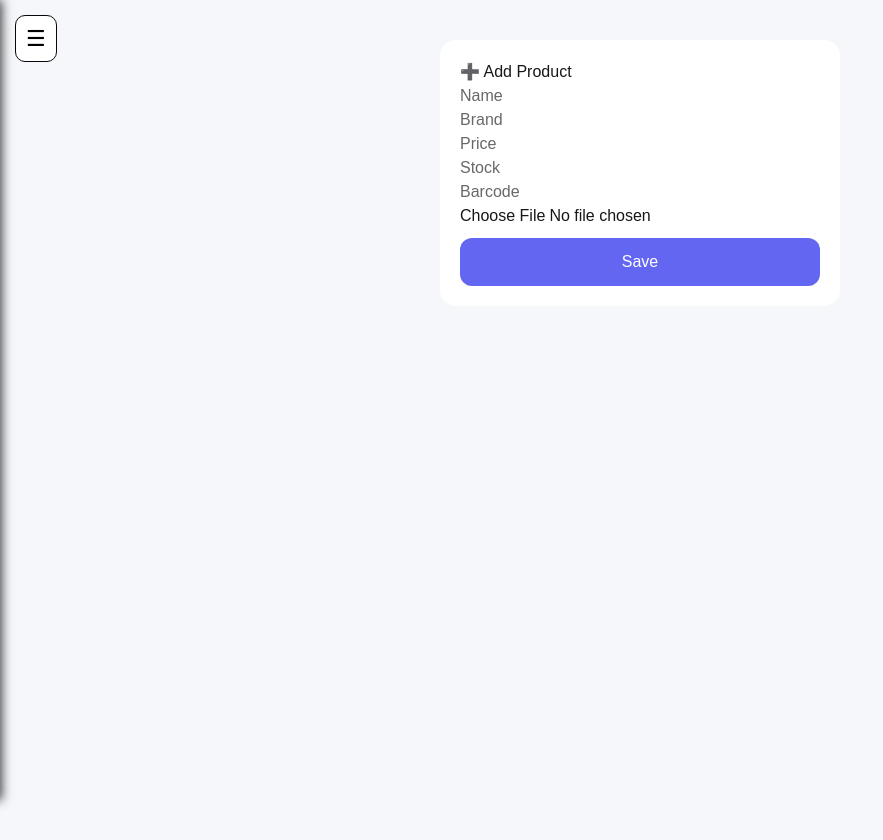
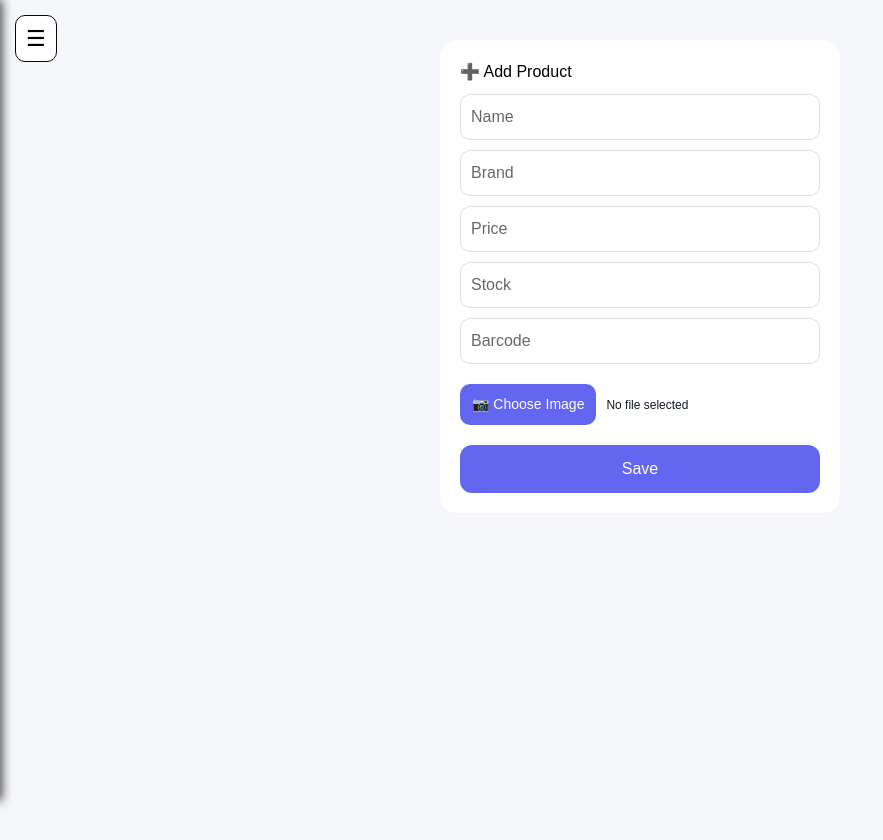
Before and after one commit to AmaniElTrabulsi/ward_cosmetics, a Next.js app: page /admin/add-product in a window 1280 px wide. Shown: the whole page, without its empty margins (0-883 px from the left). Built offline with nearby package versions, Linux system fonts and the light colour scheme; no server answers.

Commit message:
edited app product page and camera check

```diff
--- a/app/admin/add-product/page.tsx
+++ b/app/admin/add-product/page.tsx
@@ -19,7 +19,7 @@ export default function AddProduct() {
     let imageUrl = "";
 
     if (file) {
-      const fileName = Date.now() + file.name;
+      const fileName = Date.now() + "_" + file.name;
 
       await supabase.storage
         .from("product-images")
@@ -47,24 +47,64 @@ export default function AddProduct() {
   return (
     <div style={styles.page}>
       <div style={styles.card}>
-        <h2>➕ Add Product</h2>
+        <h2 style={{ color: "black" }}>➕ Add Product</h2>
 
-        <input placeholder="Name" onChange={(e) => setName(e.target.value)} />
-        <input placeholder="Brand" onChange={(e) => setBrand(e.target.value)} />
-        <input placeholder="Price" onChange={(e) => setPrice(e.target.value)} />
-        <input placeholder="Stock" onChange={(e) => setStock(e.target.value)} />
-        <input placeholder="Barcode" onChange={(e) => setBarcode(e.target.value)} />
-
-        {/* CAMERA + GALLERY FIX */}
         <input
-          type="file"
-          accept="image/*"
+          placeholder="Name"
+          onChange={(e) => setName(e.target.value)}
+          style={styles.input}
+        />
+        <input
+          placeholder="Brand"
+          onChange={(e) => setBrand(e.target.value)}
+          style={styles.input}
+        />
+        <input
+          placeholder="Price"
+          onChange={(e) => setPrice(e.target.value)}
+          style={styles.input}
+        />
+        <input
+          placeholder="Stock"
+          onChange={(e) => setStock(e.target.value)}
+          style={styles.input}
+        />
+        <input
+          placeholder="Barcode"
+          onChange={(e) => setBarcode(e.target.value)}
+          style={styles.input}
         />
 
+        {/* CUSTOM FILE UPLOAD */}
+        <div style={styles.fileWrapper}>
+          <label style={styles.fileBtn}>
+            📷 Choose Image
+            <input
+              type="file"
+              accept="image/*"
+              style={styles.hiddenFile}
+              onChange={(e) => {
+                const f = e.target.files?.[0] || null;
+                setFile(f);
 
+                if (f) {
+                  setPreview(URL.createObjectURL(f));
+                }
+              }}
+            />
+          </label>
 
+          <span style={styles.fileText}>
+            {file ? file.name : "No file selected"}
+          </span>
+        </div>
+
+        {/* PREVIEW */}
         {preview && (
-          <img src={preview} style={{ width: "100%", marginTop: 10 }} />
+          <img
+            src={preview}
+            style={styles.preview}
+          />
         )}
 
         <button onClick={save} style={styles.btn}>
@@ -88,6 +128,15 @@ const styles: any = {
     borderRadius: 16,
     maxWidth: 400,
     margin: "auto",
+    display: "flex",
+    flexDirection: "column",
+    gap: 10,
+  },
+
+  input: {
+    padding: 10,
+    borderRadius: 10,
+    border: "1px solid #ddd",
   },
 
   btn: {
@@ -99,4 +148,35 @@ const styles: any = {
     border: "none",
     borderRadius: 12,
   },
+
+  fileWrapper: {
+    marginTop: 10,
+    display: "flex",
+    alignItems: "center",
+    gap: 10,
+  },
+
+  fileBtn: {
+    background: "#6366f1",
+    color: "white",
+    padding: "10px 12px",
+    borderRadius: 10,
+    cursor: "pointer",
+    fontSize: 14,
+  },
+
+  hiddenFile: {
+    display: "none",
+  },
+
+  fileText: {
+    fontSize: 12,
+    color: "#111827",
+  },
+
+  preview: {
+    width: "100%",
+    marginTop: 10,
+    borderRadius: 10,
+  },
 };
--- a/app/page.tsx
+++ b/app/page.tsx
@@ -42,6 +42,8 @@ const styles: any = {
   title: {
     fontSize: 32,
     marginBottom: 5,
+    paddingTop: 40,
+    color:"black",
   },
 
   subtitle: {
@@ -62,6 +64,7 @@ const styles: any = {
     cursor: "pointer",
     boxShadow: "0 10px 25px rgba(0,0,0,0.08)",
     transition: "0.2s",
+    color:"black",
   },
 
   icon: {
```
